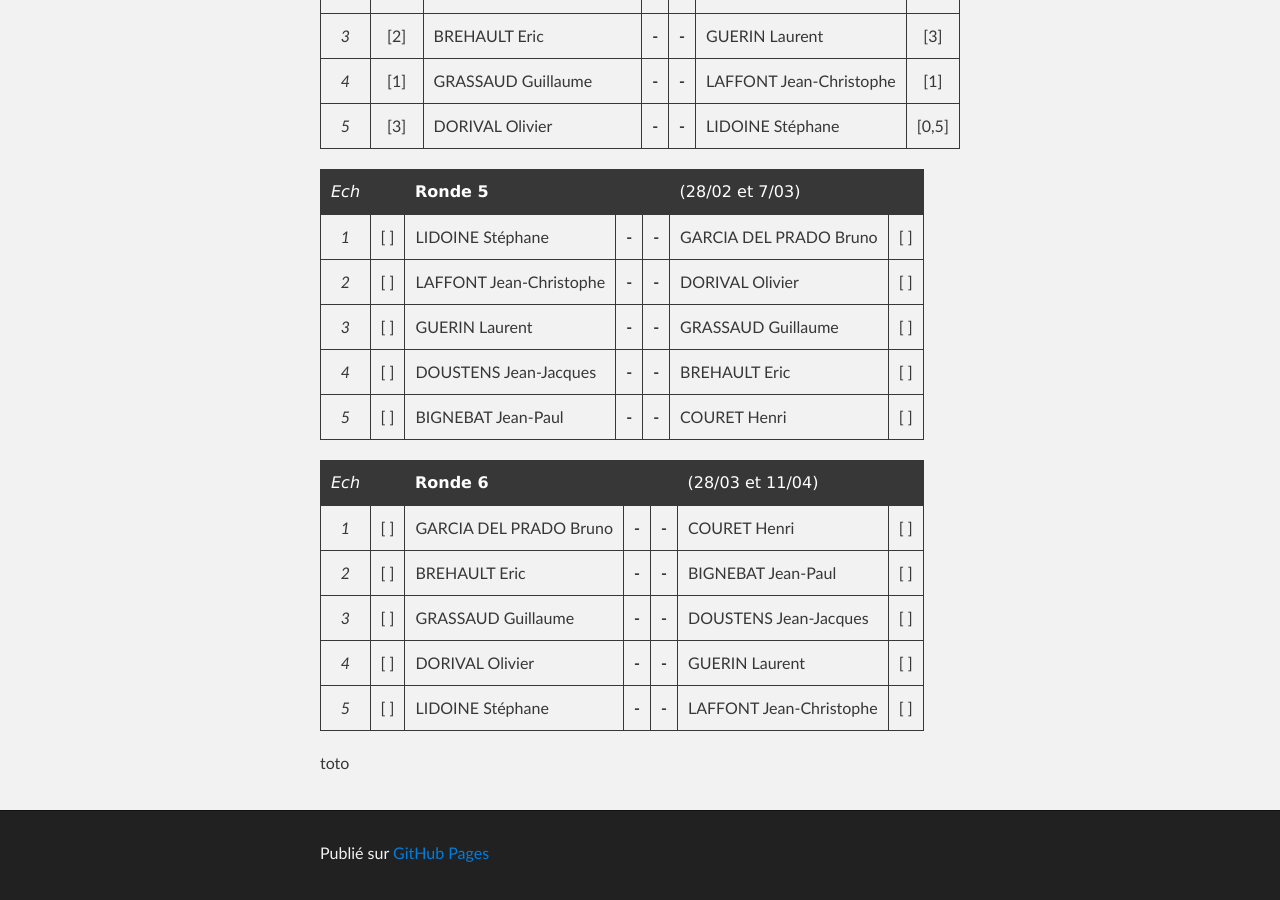
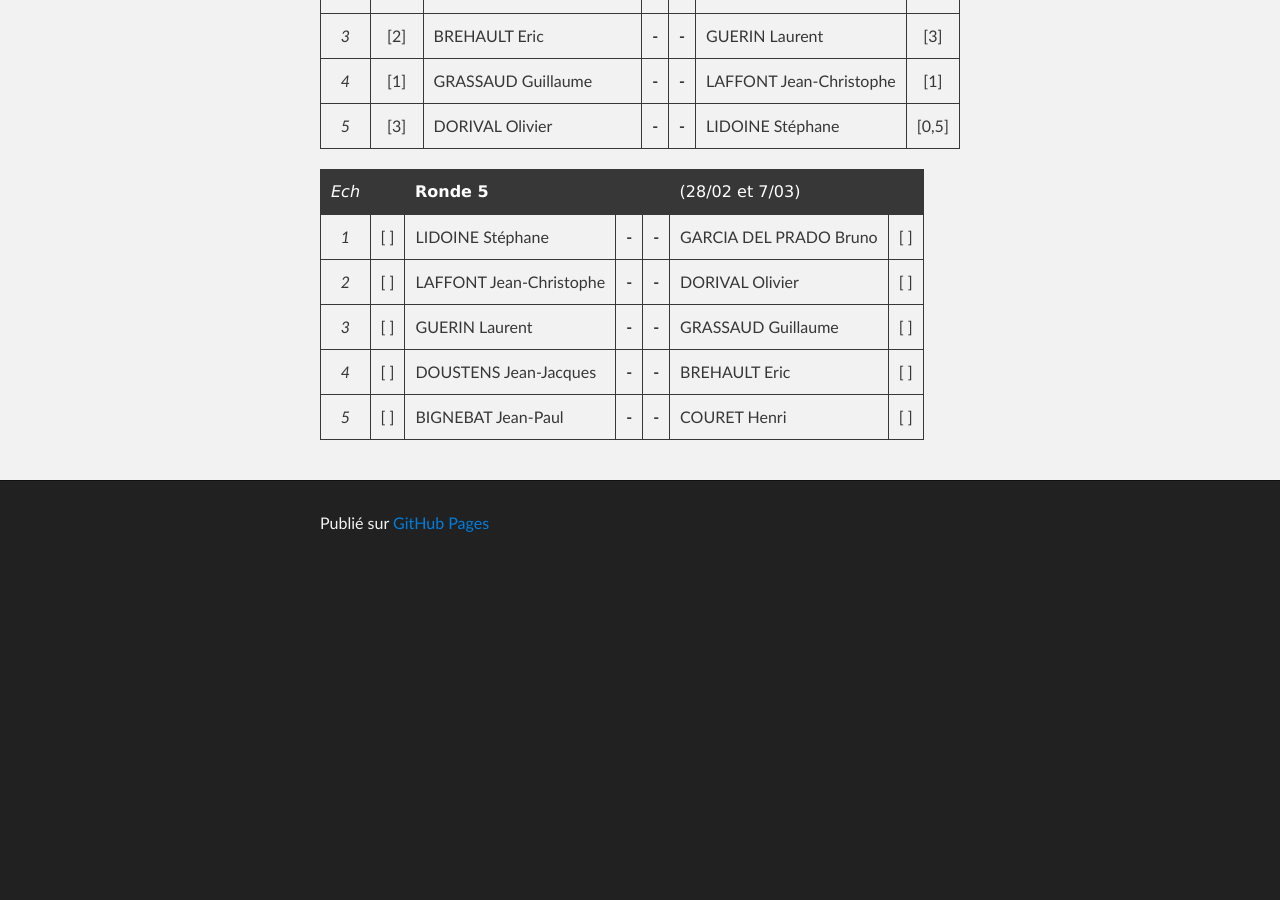
Before and after one commit to echiquier-villeneuve-tolosane/echiquier-villeneuve-tolosane.github.io, a Jekyll site: the page built from club.md, in a window 1280 px wide and 900 px high, scrolled down 1867 px. Built offline with Jekyll 4.4.1, drawn with Linux system fonts in a browser that asks for light colours; nearby versions of some CDN libraries; after the commit the page ends 2437 px from its top, so only the background shows below that.

Commit message:
Updated club.md

```diff
--- a/club.md
+++ b/club.md
@@ -64,13 +64,3 @@
 |*3*| [ ] | GUERIN Laurent          |**-**|**-**| GRASSAUD Guillaume     | [ ] |
 |*4*| [ ] | DOUSTENS Jean-Jacques   |**-**|**-**| BREHAULT Eric          | [ ] |
 |*5*| [ ] | BIGNEBAT Jean-Paul      |**-**|**-**| COURET Henri           | [ ] |
-
-|*Ech*|   | **Ronde 6**          |     |     |  (28/03 et 11/04)         |     |
-|:-:|:---:| -------------------- |:---:|:---:| ------------------------- |:---:|
-|*1*| [ ] | GARCIA DEL PRADO Bruno    |**-**|**-**| COURET Henri         | [ ] |
-|*2*| [ ] | BREHAULT Eric        |**-**|**-**| BIGNEBAT Jean-Paul        | [ ] |
-|*3*| [ ] | GRASSAUD Guillaume   |**-**|**-**| DOUSTENS Jean-Jacques     | [ ] |
-|*4*| [ ] | DORIVAL Olivier      |**-**|**-**| GUERIN Laurent            | [ ] |
-|*5*| [ ] | LIDOINE Stéphane     |**-**|**-**| LAFFONT Jean-Christophe   | [ ] |
-
-toto
```
